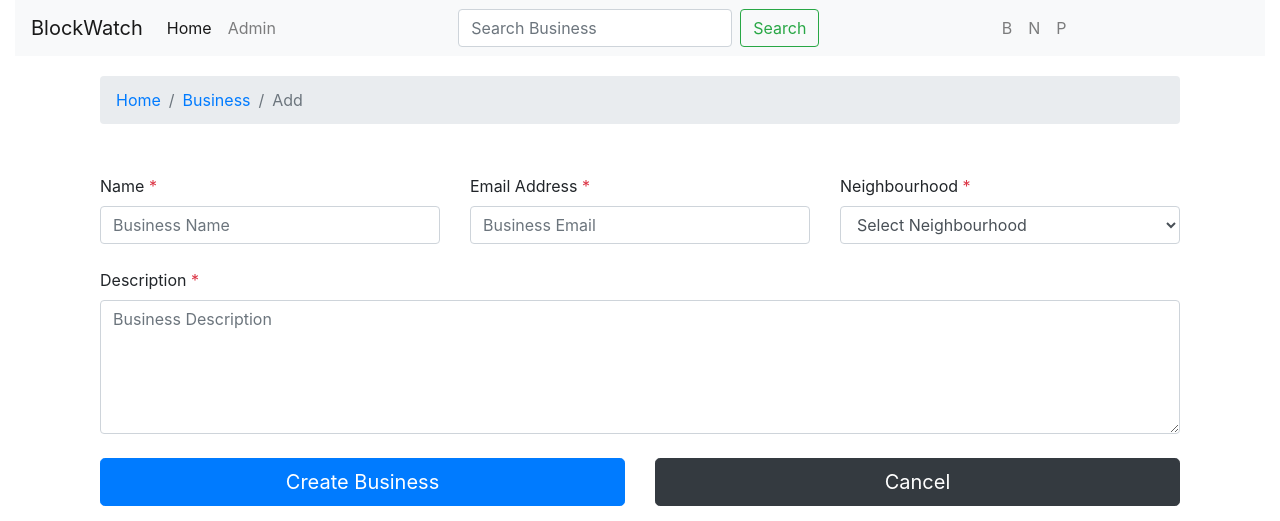
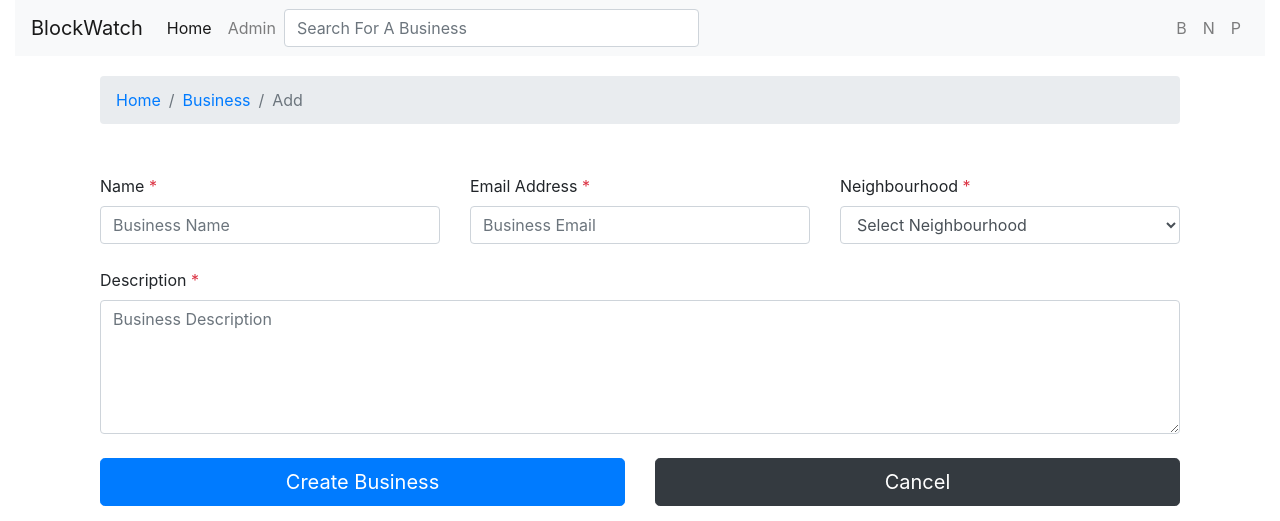
Before and after one commit to Wannjer1/Block-Watch, a Django app: page /add/business/ in a window 1280 px wide. Shown: the top 521 px of the page. Run offline with Django 4.2, Linux system fonts and the light colour scheme; data that the repository does not hold is empty; some libraries are stand-ins or nearby versions.

Commit message:
search form styling update

```diff
--- a/blockapp/templates/navbar.html
+++ b/blockapp/templates/navbar.html
@@ -24,23 +24,26 @@
         <a class="nav-link" href="#">Admin</a>
       </li>
     </ul>
-    <form class="form-inline mr-auto my-lg-0" role="search" action="#">
-      <input
-        class="form-control mr-sm-2"
-        type="search"
-        placeholder="Search Business"
-        aria-label="Search"
-      />
-      <button class="btn btn-outline-success my-2 my-sm-0" type="submit">
-        Search
-      </button>
-    </form>
+    <div class="input-group searchbar">
+      <form method="POST" action="{% url 'Search' %}" name="Search">
+        {% csrf_token %}
+        <div class="input-group">
+          <input
+            type="text"
+            class="form-control"
+            placeholder="Search For A Business"
+            name="BusinessSearch"
+            style="width: 415px"
+          />
+        </div>
+      </form>
+    </div>
     <ul class="navbar-nav mr-auto">
       <li class="nav-item">
         <a class="nav-link" href="{% url 'AddBusiness'  %}">B</a>
       </li>
       <li class="nav-item">
-        <a class="nav-link" href="{% url 'AddNeighbourhood'  %}">N</a>
+        <a class="nav-link" href="{% url 'AddNeighbourhood' %}">N</a>
       </li>
       <li class="nav-item">
         <a class="nav-link" href="{% url 'AddPost'  %}">P</a>
```
